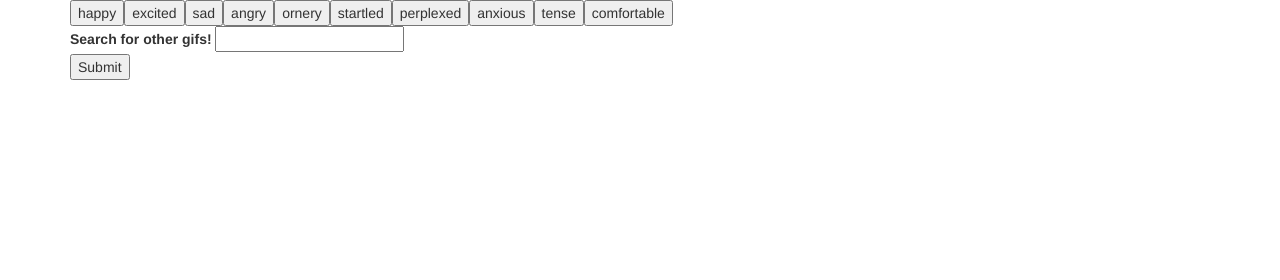
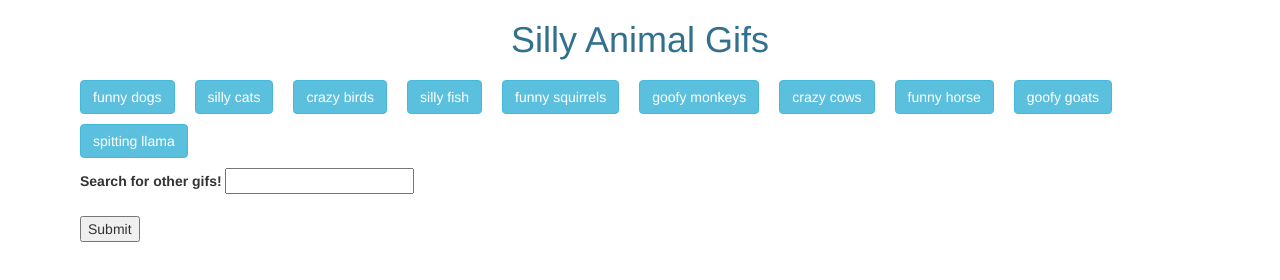
Before and after one commit to jilljurgens/giphyAPI, a plain HTML site: page index.html in a window 1280 px wide. Drawn offline with nearby package versions, Linux system fonts and the light colour scheme.

Commit message:
Finished

```diff
--- a/assets/css/style.css
+++ b/assets/css/style.css
@@ -0,0 +1,10 @@
+h1{
+	text-align: center;
+	color: blue;
+}
+button {
+	margin: 10px;
+}
+#gif-form{
+	margin: 10px;
+}
--- a/assets/javascript/giphy.js
+++ b/assets/javascript/giphy.js
@@ -1,10 +1,6 @@
 $(document).ready(function() {
 
-	var topics = ["happy", "excited", "sad", "angry", "ornery", "startled", "perplexed", "anxious", "tense", "comfortable"];
-
-//	var apikey = "dc6zaTOxFJmzC";
-//	var queryURL = "http://api.giphy.com/v1/gifs/search?q=" + topics + "&api_key=" + apikey + "&limit=10"
-
+	var topics = ["funny dogs", "silly cats", "crazy birds", "silly fish", "funny squirrels", "goofy monkeys", "crazy cows", "funny horse", "goofy goats", "spitting llama"];
 
 
 //create function to show buttons from topics variable
@@ -14,6 +10,7 @@ $(document).ready(function() {
 		for (i = 0; i < topics.length; i++) {
 			var gifButton = $("<button>");
 			gifButton.addClass("gif");
+			gifButton.addClass("btn btn-info");
 			gifButton.attr("data-name", topics[i]);
 			gifButton.text(topics[i]);
 			$("#giphyButtons").append(gifButton);
@@ -21,7 +18,7 @@ $(document).ready(function() {
 	}
 //This is to call the initial buttons on the page
 	renderButtons();
-//This is for when a search is added, runing it into a button
+//This is for when a search is added, turning it into a button
 	$("#add-gif").on("click", function(event){
 		event.preventDefault();
 		var topic = $("#gif-input").val().trim();
@@ -30,7 +27,7 @@ $(document).ready(function() {
 	});
 
 //create onclick event for the buttons to pull API gif info back
-	$("button").on("click", function()	{
+	$(document).on("click", ".gif", function()	{
 		var topic = $(this).attr("data-name");
 		var apikey = "dc6zaTOxFJmzC";
 		var queryURL = "http://api.giphy.com/v1/gifs/search?q=" + topic + "&api_key=" + apikey + "&limit=10"
@@ -52,7 +49,6 @@ $(document).ready(function() {
 				gifDiv.append(p);
 				gifDiv.append(gifImage);
 				$("#gifs-show-here").prepend(gifDiv);
-				//console.log(results);
 				var stillImage = results[i].images.fixed_height_still.url;
 				var movingImage = results[i].images.fixed_height.url;
 				gifImage.attr("still", stillImage);
@@ -65,30 +61,13 @@ $(document).ready(function() {
 		function animate(){
 			if ($(this).attr("src")==$(this).attr("still")){
 				$(this).attr("src", $(this).attr("moving"));
-				console.log("setting source to moving")
 			}
 			else if ($(this).attr("src")==$(this).attr("moving")){
 				$(this).attr("src", $(this).attr("still"));
-				console.log("setting source to still")
-
 			}
 			console.log(this);
 		};
 
 			$(document).on("click", ".gifClass", animate);
-//create an on.click function to call Giphy API with search criteria (button name) to return 10 gifs
 
 });
-//create another on click function for the 10 gifs that appear. to play and stop (if var play == true maybe?)
-
-//if make it to search, create an on.click function to(clear previous buttons if doing search) push to array and create a new button.
-
-
-
-
-
-
-//When the user clicks one of the still GIPHY images, the gif should animate. If the user clicks the gif again, it should stop playing.
-//Under every gif, display its rating (PG, G, so on).
-//This data is provided by the GIPHY API.
-//Only once you get images displaying with button presses should you move on to the next step.
--- a/index.html
+++ b/index.html
@@ -12,11 +12,13 @@
   	<script src="https://cdnjs.cloudflare.com/ajax/libs/jquery/3.2.1/jquery.min.js"></script>
 </head>
 <body>
+	<h1 class="text-info">Silly Animal Gifs</h1>
 	<div class="container">
 		<div id="giphyButtons"></div>
 		<form id="gif-form">
 			<label for="gif-form">Search for other gifs!</label>
 			<input type="text" id="gif-input">
+			<br>
 			<br>
 			<input type="submit" id="add-gif">
 		</form>
```
